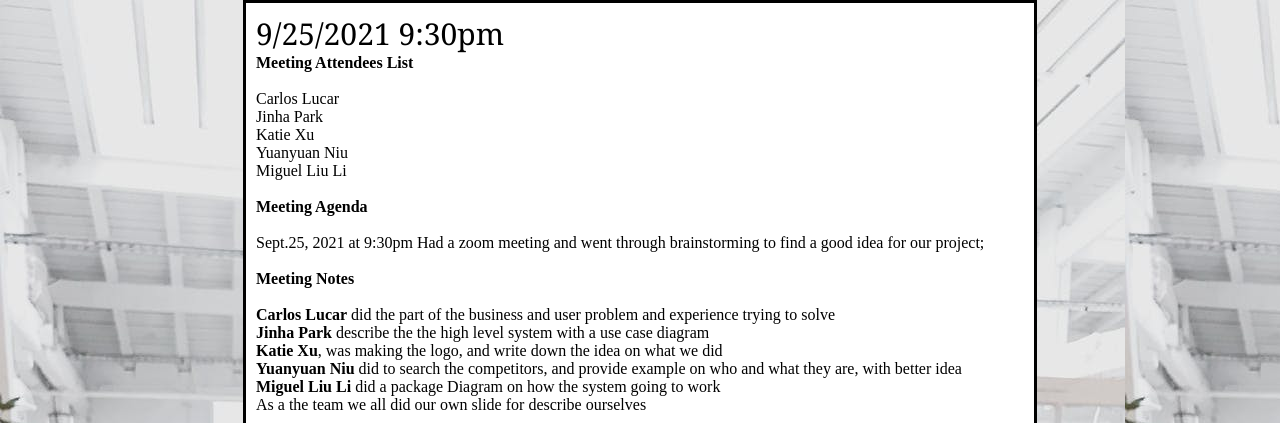
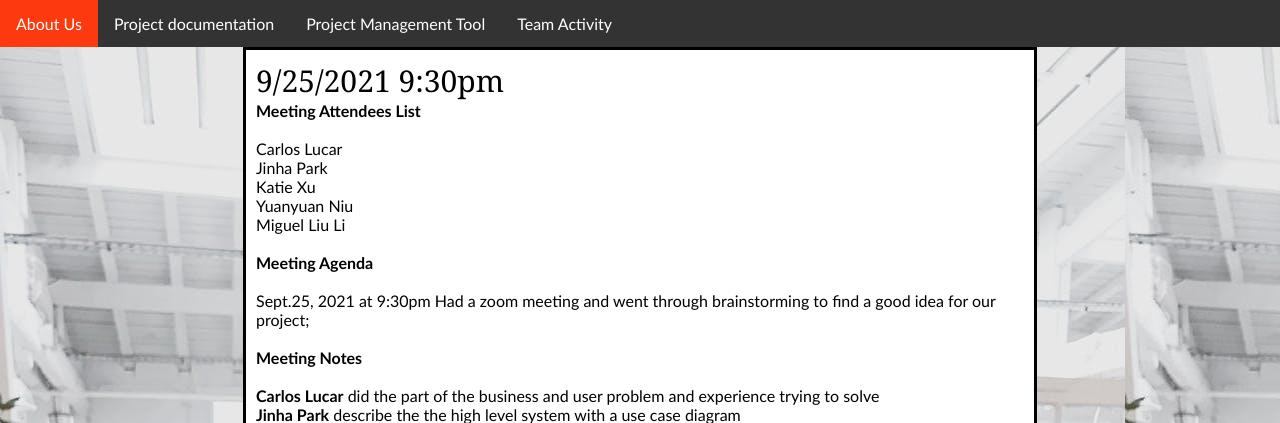
Before and after one commit to 846754008/cis5800, a PHP site: page /projectd/note/note.html in a window 1280 px wide. Shown: the top 423 px of the page. Run offline with PHP 8.4, Linux system fonts and the light colour scheme.

Commit message:
Nav Bar Update

```diff
--- a/aboutus/aboutus.css
+++ b/aboutus/aboutus.css
@@ -1,11 +1,12 @@
+
 .testing1{
     color:black;
     font-size: 30px;
     font-family: Georgia, 'Times New Roman', Times, serif;
 
 }
+
 .navbar {
-    overflow: hidden;
     background-color: #333;
   }
 
@@ -61,6 +62,7 @@
   .subnav:hover .subnav-content {
     display: block;
   }
+
 #firstp{
     font-size: 25px;
     background-color: grey;
--- a/projectd/note/note.html
+++ b/projectd/note/note.html
@@ -5,9 +5,35 @@
     <meta http-equiv="X-UA-Compatible" content="IE=edge" />
     <meta name="viewport" content="width=device-width, initial-scale=1.0" />
     <link rel="stylesheet" href="note.css" />
+    <link rel="stylesheet" href="/index.css">
     <title>Document</title>
   </head>
   <body>
+
+    <div class="navbar">
+      <a href="aboutus/aboutus.html">About Us</a>
+      <!-- project documentation -->
+      <div class="subnav">
+        <button class="subnavbtn">Project documentation</button>
+        <div class="subnav-content">
+          <a href="projectd/note/note.html">Meeting Notes</a>
+        </div>
+      </div>
+      <!-- project management tool -->
+      <div class="subnav">
+        <button class="subnavbtn">Project Management Tool</button>
+        <div class="subnav-content">
+          <a href="#bring">undecided</a>
+        </div>
+      </div>
+      <!-- team activity -->
+      <div class="subnav">
+        <button class="subnavbtn">Team Activity</button>
+      </div>
+    </div>
+
+
+
     <div id="paragraph">
         <div class="testing1">9/25/2021 9:30pm</div>
         <p><strong>Meeting Attendees List </strong></p>
--- a/projectd/pdocument.html
+++ b/projectd/pdocument.html
@@ -6,5 +6,8 @@
     <meta name="viewport" content="width=device-width, initial-scale=1.0" />
     <title>Document</title>
   </head>
-  <body></body>
+  <body>
+
+
+  </body>
 </html>
```
Also changed, not shown: aboutus/aboutus.html (+9 -8 lines).
